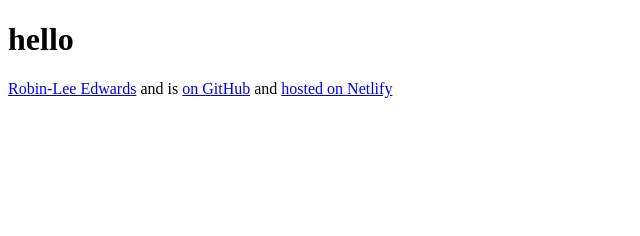
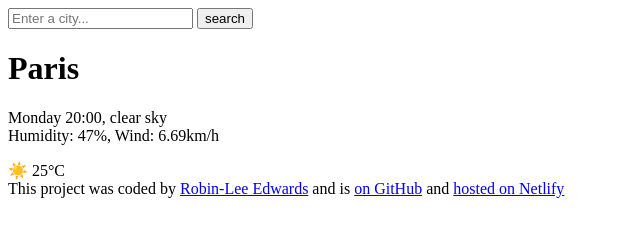
Before and after one commit to RobinLee1404/my-weathersearch-project, a plain HTML site: page index.html in a window 1280 px wide. Shown: the whole page, without its empty margins (0-640 px from the left). Drawn offline with Linux system fonts and the light colour scheme.

Commit message:
Added html to project

```diff
--- a/index.html
+++ b/index.html
@@ -3,11 +3,32 @@
 <head>
     <meta charset="UTF-8">
     <meta name="viewport" content="width=<device-width>, initial-scale=1.0">
-    <title>Document</title>
+    <title>my-first-weather-app</title>
 </head>
 <body>
-   <h1>hello</h1>
+    <header>
+        <form>
+<input type = "search" placeholder = "Enter a city..." required/>
+<input type = "submit" value = "search"/>
+
+        </form>
+    </header>
+    <main>
+        <h1>Paris</h1>
+    </main>
+    <div>
+   <p>
+Monday 20:00, clear sky
+<br/>
+Humidity: 47%, Wind: 6.69km/h
+   </p>
+</div>
+<div>
+☀️ 25°C
+<br/>
+</div>
    <footer>
+    This project was coded by
     <a href = "https://github.com/RobinLee1404/" target="_blank">Robin-Lee Edwards</a> and is</a>
     <a href="https://github.com/RobinLee1404/my-first-weather-app" target="_blank">on GitHub</a> and
     <a href="https://app.netlify.com/teams/robinlee1404/projects" target="_blank">hosted on Netlify</a>
```
